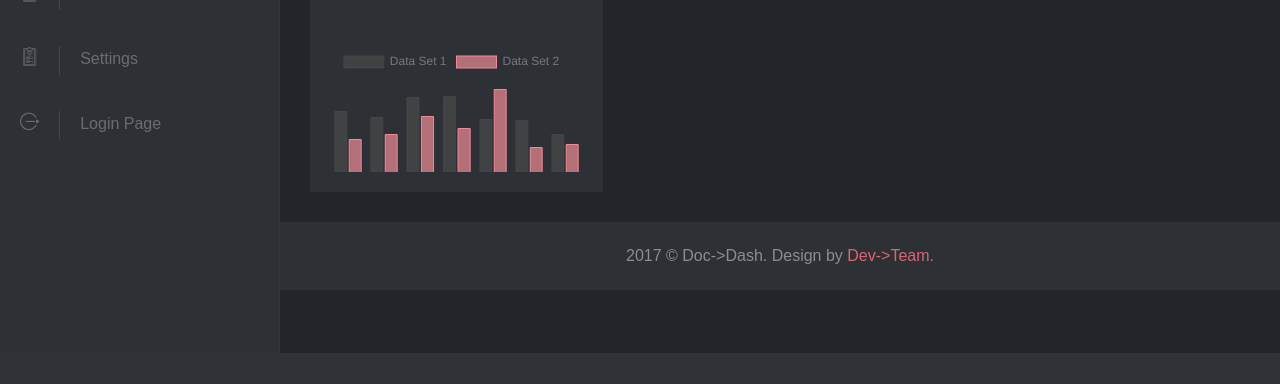
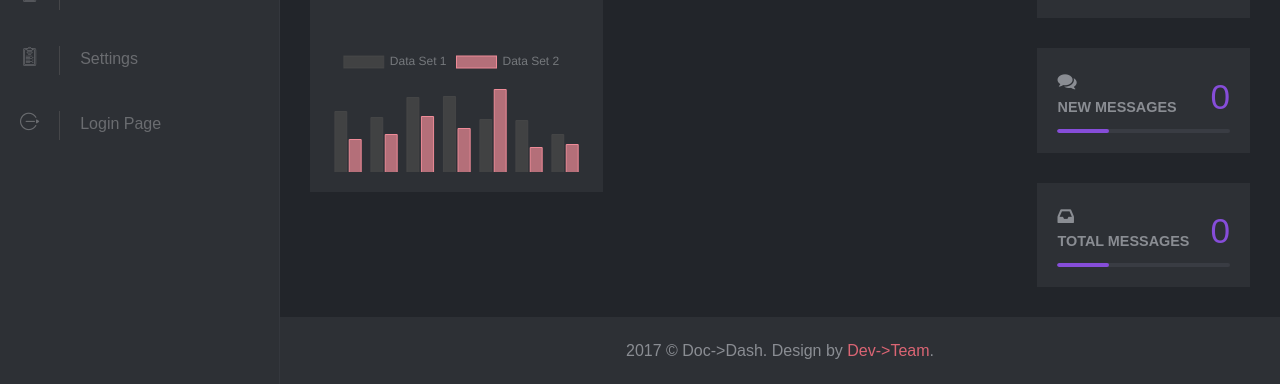
Before and after one commit to ramananeesh/CS372GroupProject, a PHP site: page /admin.php in a window 1280 px wide. Shown: the part 503-887 px from the top of the page. Before the commit the page ends 856 px from the top, so only its background shows below. Run offline with PHP 8.4, Linux system fonts and the light colour scheme; the visitor is signed in with stand-in values (Sample User, id 1); tables that the repository leaves empty or names only in its code hold one stand-in row (values such as "Sample post"); grey boxes marked "Sample" are stand-in pictures; data that the repository does not hold is empty; a map, chart or similar area stays blank; some libraries are stand-ins or nearby versions; some web fonts are replaced.

Commit message:
Cool stuff on admin.php

```diff
--- a/admin.php
+++ b/admin.php
@@ -126,6 +126,26 @@
     $result=$connection->query($sql) or die(mysqli_error($connection));
     $row=mysqli_fetch_assoc($result);
     $noNewUsers=$row['noNewUsers'];
+
+    $sql="select count(id) as noMessages from contact where active=1";
+    $result=$connection->query($sql) or die(mysqli_error($connection));
+    $row=mysqli_fetch_assoc($result);
+    $noMessages=$row['noMessages'];
+
+    $sql="select count(id) as noNewMessages from contact where active=1 and date(time_stamp)=CURRENT_DATE";
+    $result=$connection->query($sql) or die(mysqli_error($connection));
+    $row=mysqli_fetch_assoc($result);
+    $noNewMessages=$row['noNewMessages'];
+
+    $sql="select count(id) as noDownloads from transactions where upload=1";
+    $result=$connection->query($sql) or die(mysqli_error($connection));
+    $row=mysqli_fetch_assoc($result);
+    $noDownloads=$row['noDownloads'];
+
+    $sql="select count(id) as noBannedUsers from users where banned=1";
+    $result=$connection->query($sql) or die(mysqli_error($connection));
+    $row=mysqli_fetch_assoc($result);
+    $noBannedUsers=$row['noBannedUsers'];
 ?>
 <?php
     require('database.php');
@@ -488,11 +508,57 @@
 
                     </div>
                   </div>
-                  <div class="col-lg-8">
+                  <div class="col-lg-5">
 
                       <!--<canvas id="lineCahrt"></canvas>-->
                       <div id="curve_chart"></div>
 
+                  </div>
+                  <div class="col-md-3 col-sm-6">
+                    <div class="statistic-block block">
+                      <div class="progress-details d-flex align-items-end justify-content-between">
+                        <div class="title">
+                          <div class="icon"><i class="fa fa-user-times"></i></div><strong>Banned Users</strong>
+                        </div>
+                        <div class="number dashtext-3"><?php echo $noBannedUsers; ?></div>
+                      </div>
+                      <div class="progress">
+                        <div role="progressbar" style=<?php $width=($noBannedUsers/$noUsers)*100; echo "\"width: $width%\""; ?> aria-valuenow="90" aria-valuemin="0" aria-valuemax="100" class="progress-bar dashbg-3"></div>
+                      </div>
+                    </div>
+                    <div class="statistic-block block">
+                      <div class="progress-details d-flex align-items-end justify-content-between">
+                        <div class="title">
+                          <div class="icon"><i class="fa fa-cloud-download"></i></div><strong>Total Downloads</strong>
+                        </div>
+                        <div class="number dashtext-1"><?php echo $noDownloads; ?></div>
+                      </div>
+                      <div class="progress">
+                        <div role="progressbar" style="width: 30%" aria-valuenow="30" aria-valuemin="0" aria-valuemax="100" class="progress-bar dashbg-1"></div>
+                      </div>
+                    </div>
+                    <div class="statistic-block block">
+                      <div class="progress-details d-flex align-items-end justify-content-between">
+                        <div class="title">
+                          <div class="icon"><i class="fa fa-comments"></i></div><strong>New Messages</strong>
+                        </div>
+                        <div class="number dashtext-1"><?php echo $noNewMessages; ?></div>
+                      </div>
+                      <div class="progress">
+                        <div role="progressbar" style="width: 30%" aria-valuenow="30" aria-valuemin="0" aria-valuemax="100" class="progress-bar dashbg-1"></div>
+                      </div>
+                    </div>
+                    <div class="statistic-block block">
+                      <div class="progress-details d-flex align-items-end justify-content-between">
+                        <div class="title">
+                          <div class="icon"><i class="fa fa-inbox"></i></div><strong>Total Messages</strong>
+                        </div>
+                        <div class="number dashtext-1"><?php echo $noMessages; ?></div>
+                      </div>
+                      <div class="progress">
+                        <div role="progressbar" style="width: 30%" aria-valuenow="30" aria-valuemin="0" aria-valuemax="100" class="progress-bar dashbg-1"></div>
+                      </div>
+                    </div>
                   </div>
                 </div>
               </div>
```
